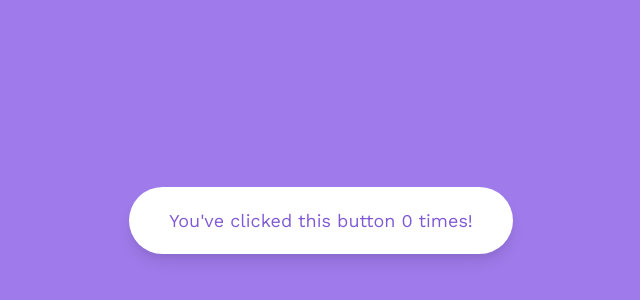
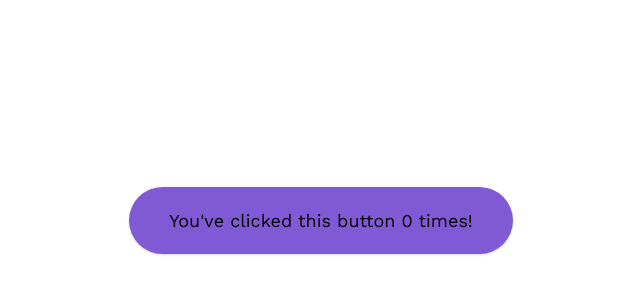
Before and after one commit to utkarshkukreti/next-typescript-tailwind-starter, a Next.js app: page / in a window 1280 px wide. Shown: the part 180-480 px from the top of the page, without its empty margins (319-959 px from the left). Built offline with nearby package versions, Linux system fonts and the light colour scheme; what @tailwindcss/ui would draw is missing.

Commit message:
tweak default content styles

```diff
--- a/src/pages/_app.tsx
+++ b/src/pages/_app.tsx
@@ -4,7 +4,7 @@ import '@/index.css';
 import 'typeface-work-sans';
 
 export default ({ Component, pageProps }: AppProps) => (
-  <div className="bg-purple-500 text-purple-50 min-h-screen flex flex-col">
+  <div className="bg-cool-gray-200 min-h-screen">
     <Component {...pageProps} />
   </div>
 );
--- a/src/pages/index.tsx
+++ b/src/pages/index.tsx
@@ -8,9 +8,9 @@ export default () => {
       <Head>
         <title>Next TypeScript Tailwind Starter</title>
       </Head>
-      <div className="flex-1 flex justify-center items-center">
+      <div className="flex justify-center items-center min-h-screen">
         <button
-          className="px-6 sm:px-10 py-5 bg-white text-purple-600 sm:text-lg rounded-full shadow-lg focus:outline-none transition duration-150 transform hover:-translate-y-1 hover:bg-gray-300 hover:scale-105"
+          className="px-6 sm:px-10 py-5 bg-purple-600 hover:bg-purple-500 text-purple-50 sm:text-lg rounded-full shadow focus:outline-none transition duration-150 transform hover:scale-105"
           onClick={() => setCounter(counter + 1)}
         >
           You've clicked this button {counter} times!
```
